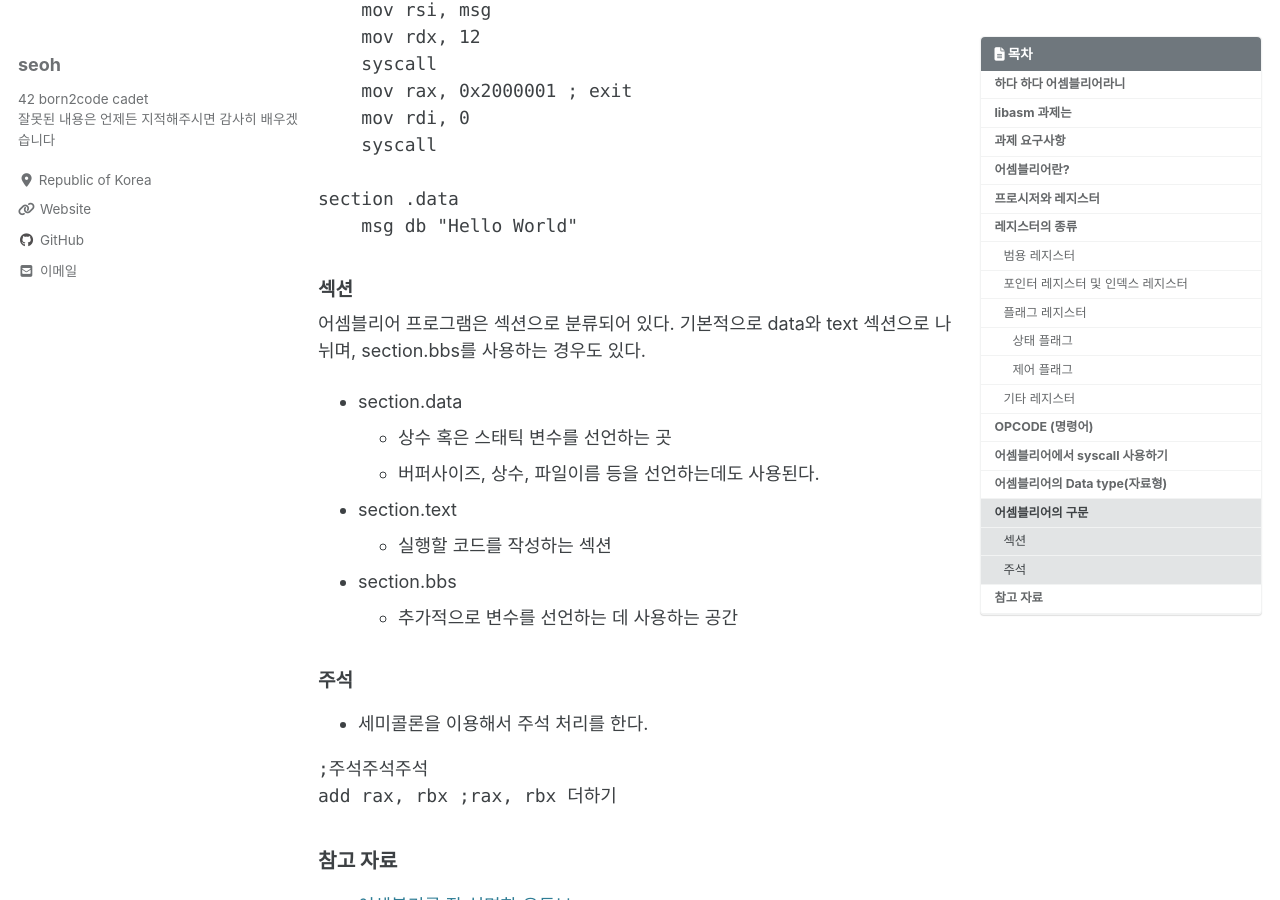
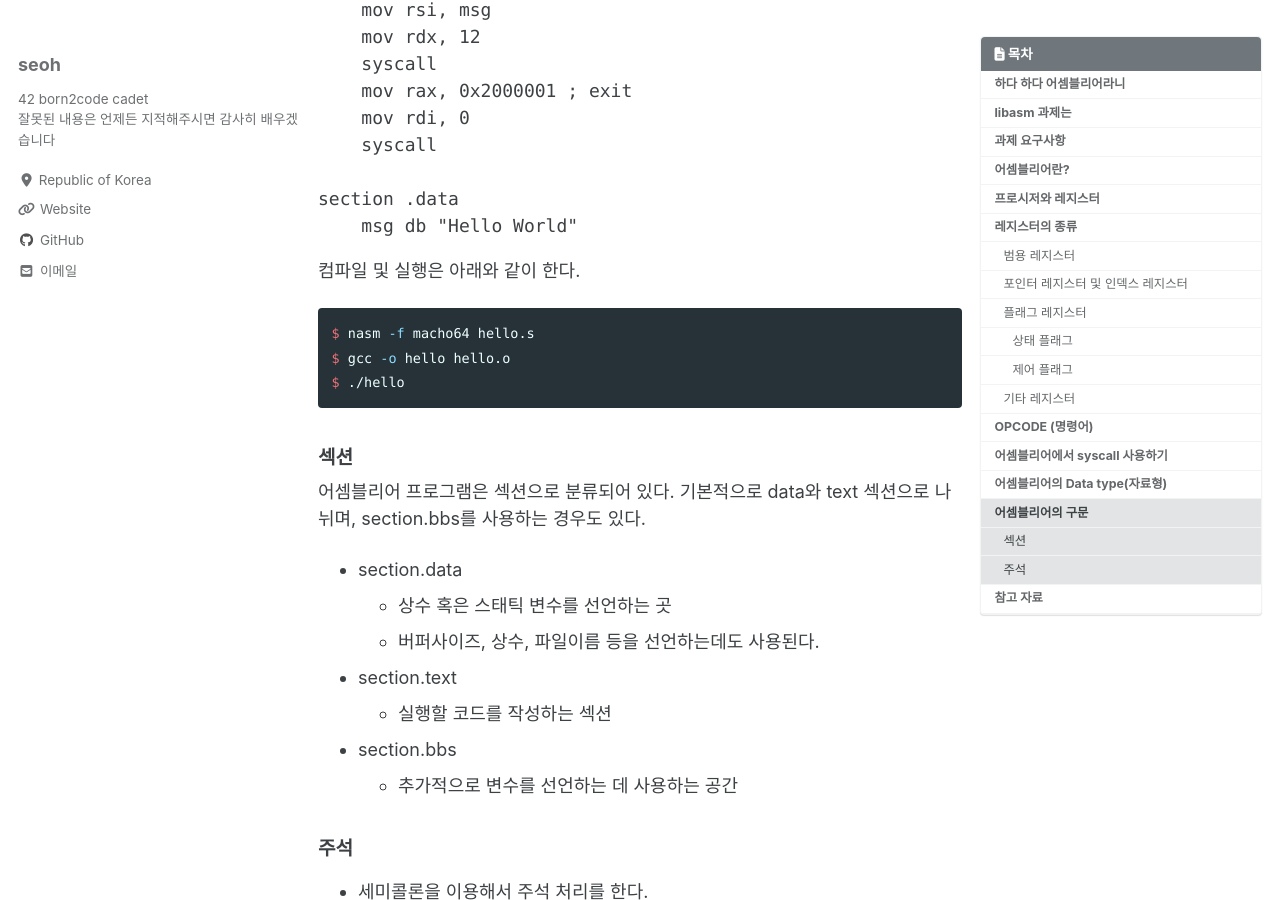
Before and after one commit to ohseyong/ohseyong.github.io, a Jekyll site: the page built from _posts/2020-12-20-libasm-basic-1.md, in a window 1280 px wide and 900 px high, scrolled down 5922 px. Built offline with Jekyll 4.4.1, drawn with Linux system fonts in a browser that asks for light colours; cached includes are drawn as plain includes; nearby versions of some CDN libraries; comment, search, counter and statistics services are not loaded.

Commit message:
Update 2020-12-20-libasm-basic-1.md

```diff
--- a/_posts/2020-12-20-libasm-basic-1.md
+++ b/_posts/2020-12-20-libasm-basic-1.md
@@ -180,6 +180,14 @@ section .data
     msg db "Hello World"
 ~~~
 
+컴파일 및 실행은 아래와 같이 한다.
+
+~~~shell
+$ nasm -f macho64 hello.s
+$ gcc -o hello hello.o
+$ ./hello
+~~~
+
 
 
 #### 섹션
```
